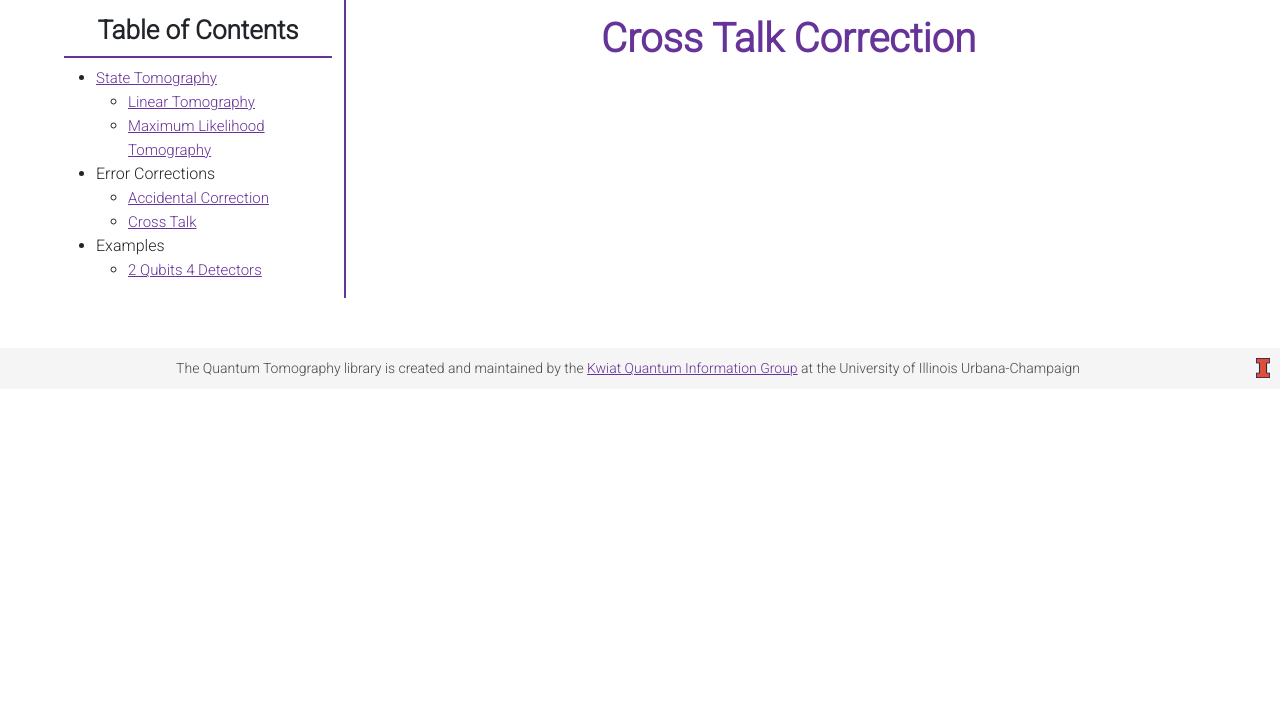
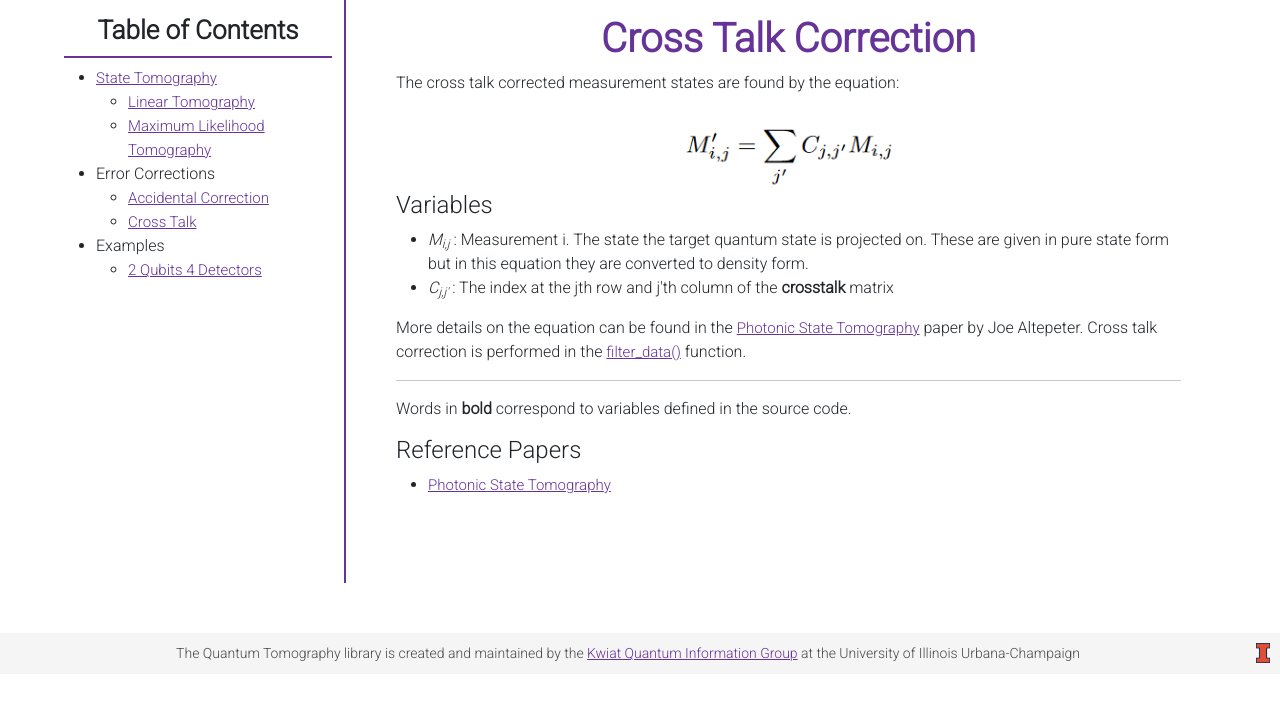
Before and after one commit to KwiatQIM/Flask-App, a Flask app: page /Algorithm/crosstalk in a window 1280 px wide. Shown: the part 76-778 px from the top of the page. Run offline with Flask 2, Linux system fonts and the light colour scheme; parts of the project's set-up code (start-up, migrations or seed data) failed here and were passed over; some libraries are stand-ins or nearby versions.

Commit message:
Added algo page for crosstalk

```diff
--- a/src/templates/algorithm_pages/wiki_StateTomography.html
+++ b/src/templates/algorithm_pages/wiki_StateTomography.html
@@ -31,7 +31,7 @@
         <li><i>I<sub>0</sub></i> : The overall <b>intensity</b> initially approximated using <a href="{{url_for('displayAlgorithmPage', function='tomography_LINEAR')}}">linear tomography</a>.</li>
         <li><i>I<sub>i</sub></i> : The <b>overall_norms</b> of measurement i. For 1 qubit per detector this is simply the <b>intensities</b> which can be given as in input using drift correction. Default is 1.</li>
         <li><i>M'<sub>i</sub></i> : Measurement i with <a href="{{url_for('displayAlgorithmPage', function='tomography_crosstalk')}}">cross talk correction</a>.</li>
-        <li><i>M<sub>i</sub></i> : Measurement i. The state the our target quantum state is projected on. These are given in pure state form but in this equation they are converted to density form.</li>
+        <li><i>M<sub>i</sub></i> : Measurement i. The state the target quantum state is projected on. These are given in pure state form but in this equation they are converted to density form.</li>
         <li><i>a<sub>i</sub></i> : Predicted <b>accidentals</b> counts for measurement i. More info can be found on the <a href="{{url_for('displayAlgorithmPage', function='tomography_acc')}}"> accidental correction</a> page.
     </ul>
 
@@ -49,7 +49,7 @@
         <li><i>I<sub>0</sub></i> : The overall <b>intensity</b> initially approximated using <a href="{{url_for('displayAlgorithmPage', function='tomography_LINEAR')}}">linear tomography</a>.</li>
         <li><i>I<sub>k</sub></i> : The <b>overall_norms</b> of measurement k. Equal to the <b>intensities</b> of measurement i times the <b>efficiency</b> of pair j.</li>
         <li><i>M'<sub>k</sub></i> : Measurement k with <a href="{{url_for('displayAlgorithmPage', function='tomography_crosstalk')}}">cross talk correction</a>.</li>
-        <li><i>M<sub>k</sub></i> : Measurement k. The state the our target quantum state is projected on for measurement i and detector pair j. These are given in pure state form but in this equation they are presented in density form.</li>
+        <li><i>M<sub>k</sub></i> : Measurement k. The state the target quantum state is projected on for measurement i and detector pair j. These are given in pure state form but in this equation they are presented in density form.</li>
         <li><i>a<sub>k</sub></i> : Predicted <b>accidentals</b> counts for measurement i and detector pair j. More info can be found on the <a href="{{url_for('displayAlgorithmPage', function='tomography_acc')}}"> accidental correction</a> page.
     </ul>
     <hr>
--- a/src/templates/algorithm_pages/wiki_crosstalk.html
+++ b/src/templates/algorithm_pages/wiki_crosstalk.html
@@ -9,5 +9,20 @@
 {% block function %}
 <div class="AlgFunction" id="crosstalk">
     <h1>Cross Talk Correction</h1>
+        <p>The cross talk corrected measurement states are found by the equation:</p>
+    <img class="AlgoDefinition" style="width:30%;"src="../static/images/Algorithm/crosstalk_equation.PNG" alt="Accidental Equation">
+    <h4>Variables</h4>
+    <ul class="AlgoVariables">
+        <li><i>M<sub>i,j</sub></i> : Measurement i. The state the target quantum state is projected on. These are given in pure state form but in this equation they are converted to density form.</li>
+        <li><i>C<sub>j,j'</sub></i> : The index at the jth row and j'th column of the <b>crosstalk</b> matrix</li>
+    </ul>
+    <p>More details on the equation can be found in the <a href="http://research.physics.illinois.edu/QI/Photonics/tomography-files/amo_tomo_chapter.pdf" target="_blank">Photonic State Tomography</a> paper by Joe Altepeter.
+        Cross talk correction is performed in the <a href="{{url_for('displayDocumentationPage', display = 'filter_data' ) }}">filter_data()</a> function.</p>
+    <hr>
+    <p class="AlgoDescription">Words in <b>bold</b> correspond to variables defined in the source code.</p>
+    <h4 style="padding-top:15px;">Reference Papers</h4>
+    <ul>
+        <li><a href="http://research.physics.illinois.edu/QI/Photonics/tomography-files/amo_tomo_chapter.pdf" target="_blank">Photonic State Tomography</a></li>
+    </ul>
 </div>
 {% endblock %}
```
Also changed, not shown: src/static/images/Algorithm/crosstalk_equation.PNG (added).
